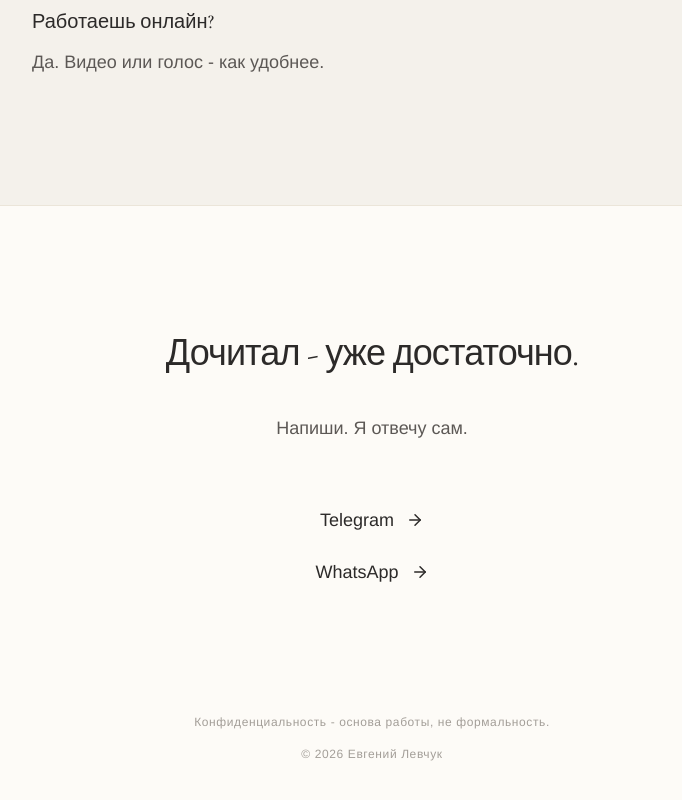
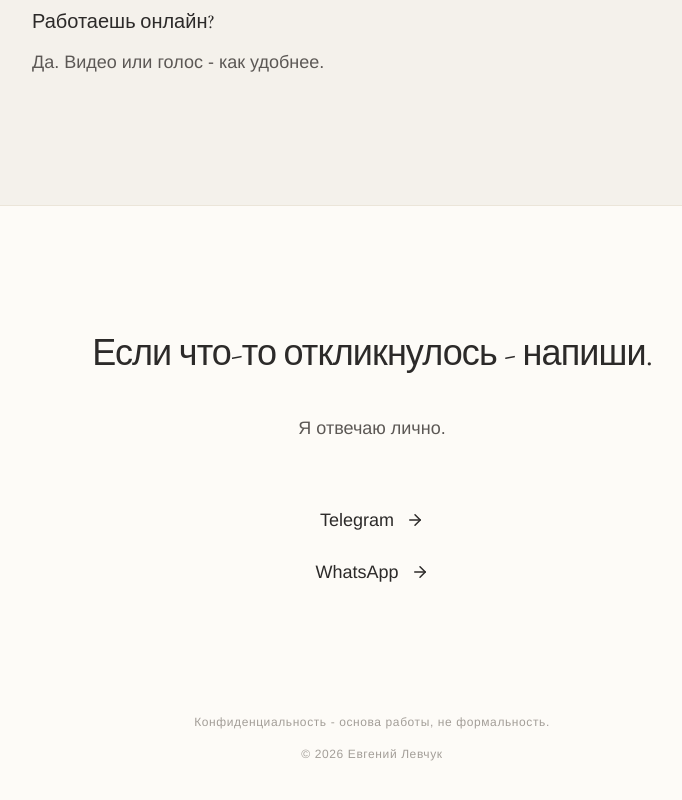
Before and after one commit to apple-kz/yevgeniy-levchuk-personal, a Next.js app: page / in a window 1280 px wide. Shown: the part 6866-7666 px from the top of the page, without its empty margins (268-950 px from the left). Built offline with nearby package versions, Linux system fonts and the light colour scheme.

Commit message:
feat: update footer to gender-neutral text and replace em dash with hyphen

```diff
--- a/src/app/page.tsx
+++ b/src/app/page.tsx
@@ -232,10 +232,10 @@ export default function Home() {
       <footer id="contact" className="pt-32 pb-16 px-8 border-t border-[color:var(--color-line)]">
         <div className="max-w-[680px] mx-auto text-center">
           <h2 className="text-3xl md:text-4xl mb-10 font-serif tracking-tight text-[color:var(--color-fg)]">
-            Дочитал - уже достаточно.
+            Если что-то откликнулось - напиши.
           </h2>
           <div className="text-lg font-light text-[color:var(--color-muted)] mb-16 space-y-2">
-            <p>Напиши. Я отвечу сам.</p>
+            <p>Я отвечаю лично.</p>
           </div>
 
           <div className="flex flex-col items-center gap-6 mb-24">
```
